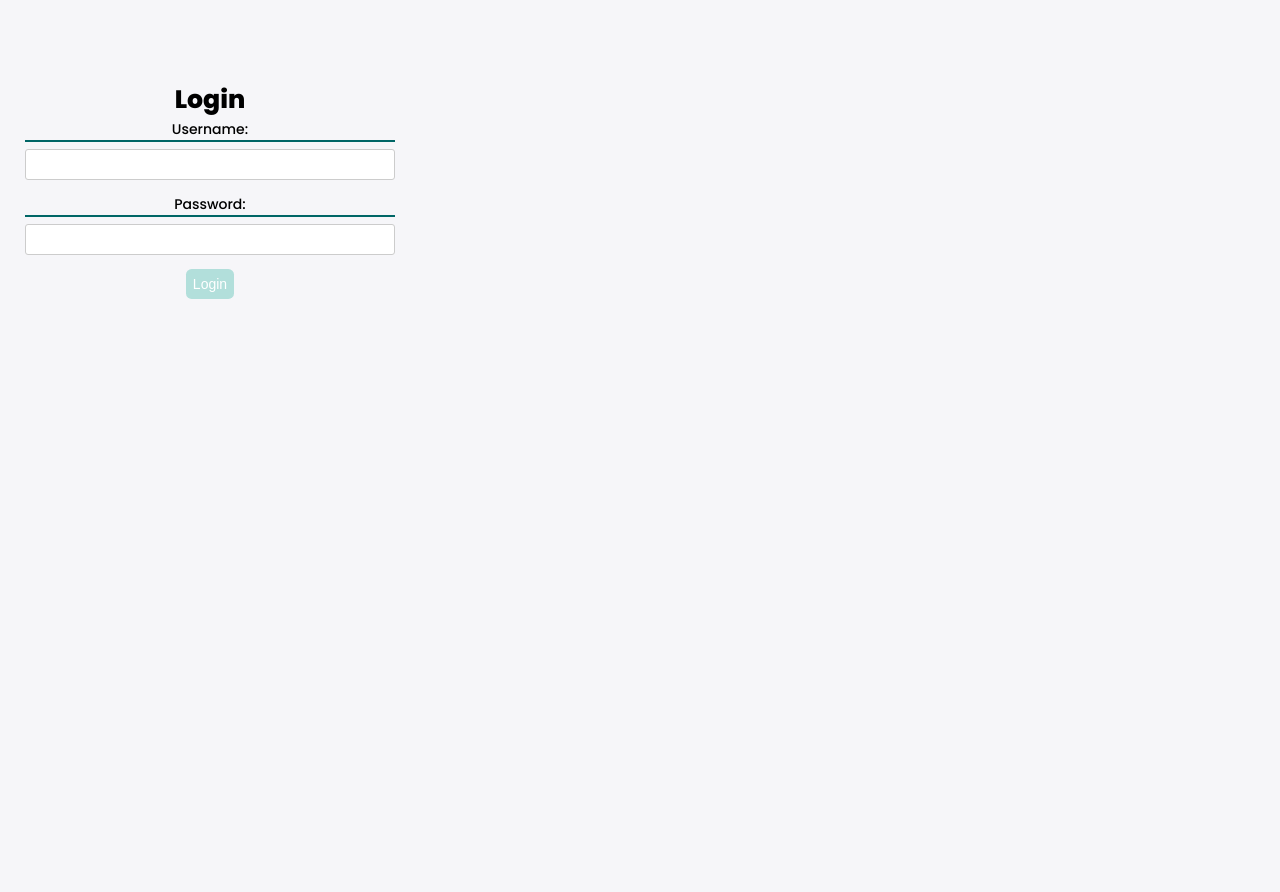
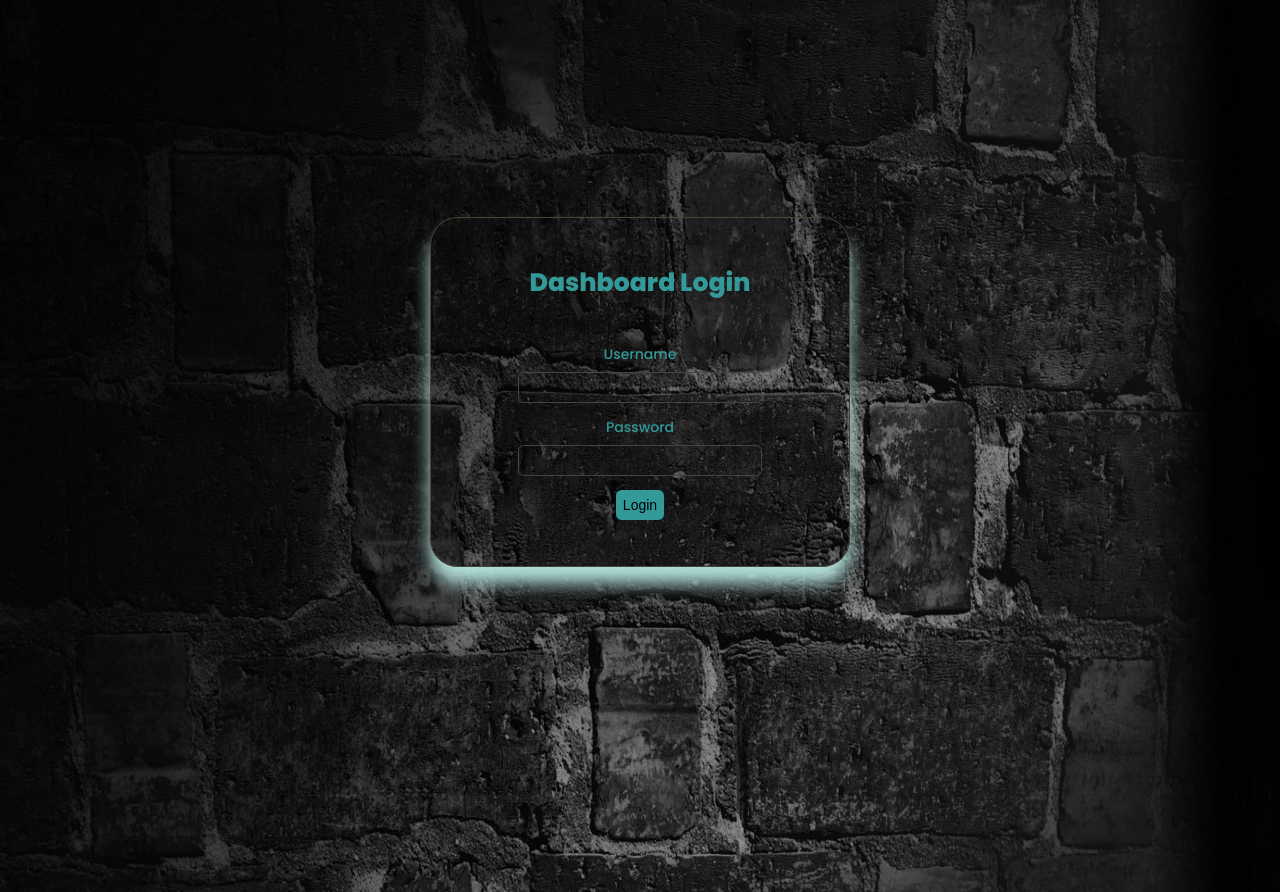
Before and after one commit to yelosolutions/Admin-Dashboard, a Flask app: page /login in a window 1280 px wide. Before the commit the page ends 299 px from the top, so only its background shows below. Run offline with Flask 2, Linux system fonts and the light colour scheme.

Commit message:
login page css

```diff
--- a/app/static/css/style.css
+++ b/app/static/css/style.css
@@ -23,6 +23,7 @@
     --padding: 1.2rem;
 
     --box-shadow: 0 2rem 3rem var(--color-light);
+    --box-shadow1: 0 1.2rem 1.2rem var(--color-light);
 }
 
 *{
@@ -522,40 +523,72 @@ margin-top: 1.4rem;
 
 
 .login-container {
-    position: relative;
-    display: block;
-    padding: var(--card-padding);
-    margin-top: 4rem;
-    border-radius: var(--card-border-radius);
+    display: flex;
+    align-items: center;
+    justify-content: center;
+    width: 100vw;
+    height: 98vh;
+
+
+}
+
+.login-container img{
+    position: absolute;
+    height: 1000px;
+    width: 100vw;
+}
+
+.login-container .login-form{
+    display: grid;
+    color: var(--color-primary);
+    position: absolute;
+    height: 25rem;
     width: 30rem;
     align-items: center;
+    justify-content: center;
+    border-radius: var(--card-border-radius);
+    padding: var(--card-padding);
+    background: transparent;
+    border: 1px solid var(--color-dark);
+    box-shadow: var(--box-shadow1);
     text-align: center;
+    transition: all 250ms ease;
 }
 
-form label {
-    display: block;
-    border-bottom: 2px solid var(--color-primary-variant);
-    margin-bottom: 0.5rem;
+.login-container .login-form:hover{
+    box-shadow: none;
 }
 
-form input[type="text"],
-form input[type="password"] {
+.login-form form label {
+    display: block;
+    border-bottom: none;
+    margin-bottom: 0.5rem;
+    color: var(--color-primary);
+}
+
+.login-form form >input{
     width: 100%;
     padding: 0.5rem;
-    border: 1px solid #ccc;
-    border-radius: 3px;
+    border-radius: var(--border-radius-1);
     margin-bottom: 1rem;
+    background: transparent;
+    border: 1px solid var(--color-dark);
+    transition: all 300ms ease;
 }
 
-form button[type="submit"] {
-    background-color: var(--color-light);
-    color: var(--color-white);
+.login-form form >input:hover {
+    border: 1px solid var(--color-success);
+}
+
+.login-form form button[type="submit"] {
+    background-color: var(--color-primary);
+    color: black;
     border: none;
     padding: 0.5em;
     border-radius: var(--border-radius-1);
     cursor: pointer;
 }
 
-form button[type="submit"]:hover {
-    background-color: #2980b9;
+.login-form form button[type="submit"]:hover {
+    background-color: var(--color-success);
 }
--- a/app/templates/login.html
+++ b/app/templates/login.html
@@ -1,13 +1,16 @@
 {% extends 'base.html' %}
 {%block content %}
 <div class="login-container">
-    <h1>Login</h1>
-    <form id="login-form">
-        <label for="username"> <h3>Username:</h3> </label>
-        <input type="text" id="username" name="username" required>
-        <label for="password"><h3>Password:</h3></label>
-        <input type="password" id="password" name="password" required>
-        <button type="submit"><h3>Login</h3></button>
-    </form>
+        <img src="./static/images/wall2.jpg" alt="a young man">
+    <div class="login-form">
+        <h1>Dashboard Login</h1>
+        <form id="login-form">
+            <label for="username"> <h3>Username</h3> </label>
+            <input type="text" id="username" name="username" required>
+            <label for="password"><h3>Password</h3></label>
+            <input type="password" id="password" name="password" required>
+            <button type="submit"><h3>Login</h3></button>
+        </form>
+    </div>
 </div>
 {% endblock %}
```
Also changed, not shown: app/static/images/wall.jpg (added), app/static/images/wall2.jpg (added), app/static/images/wall31.jpg (added), 1 other file.
